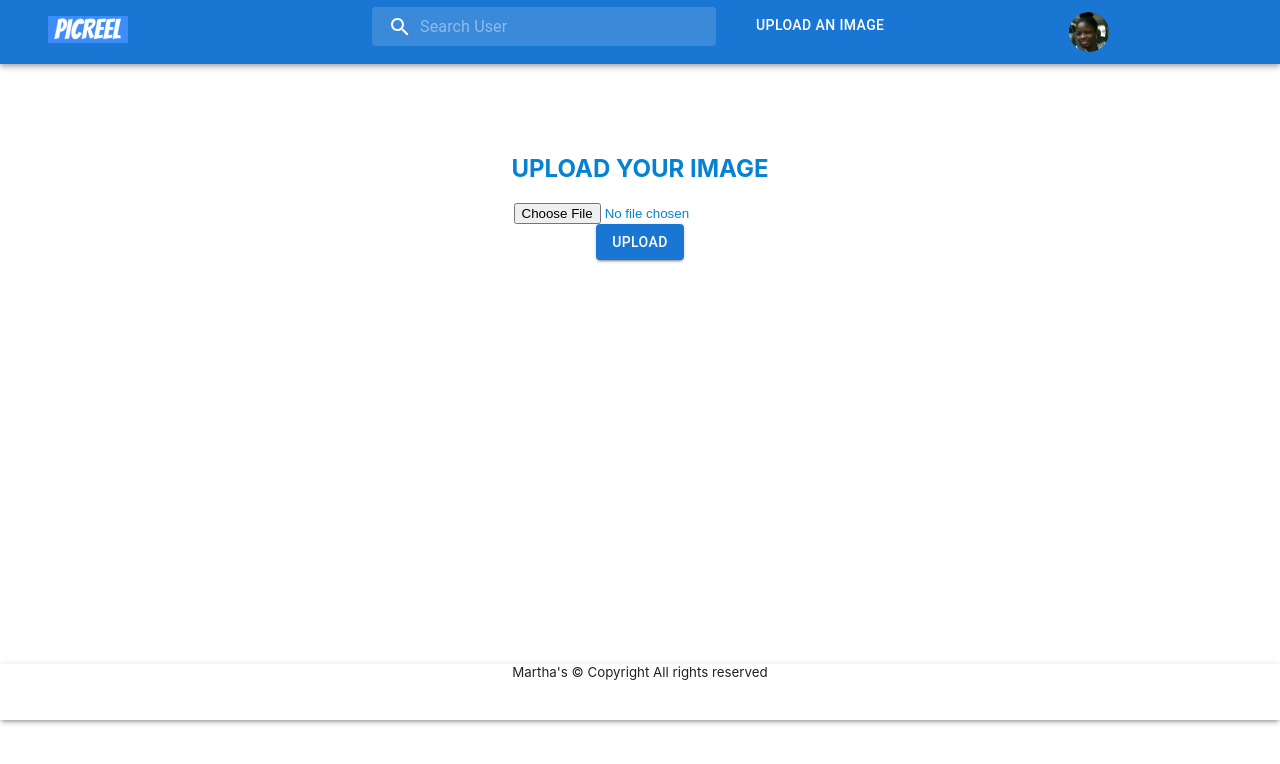
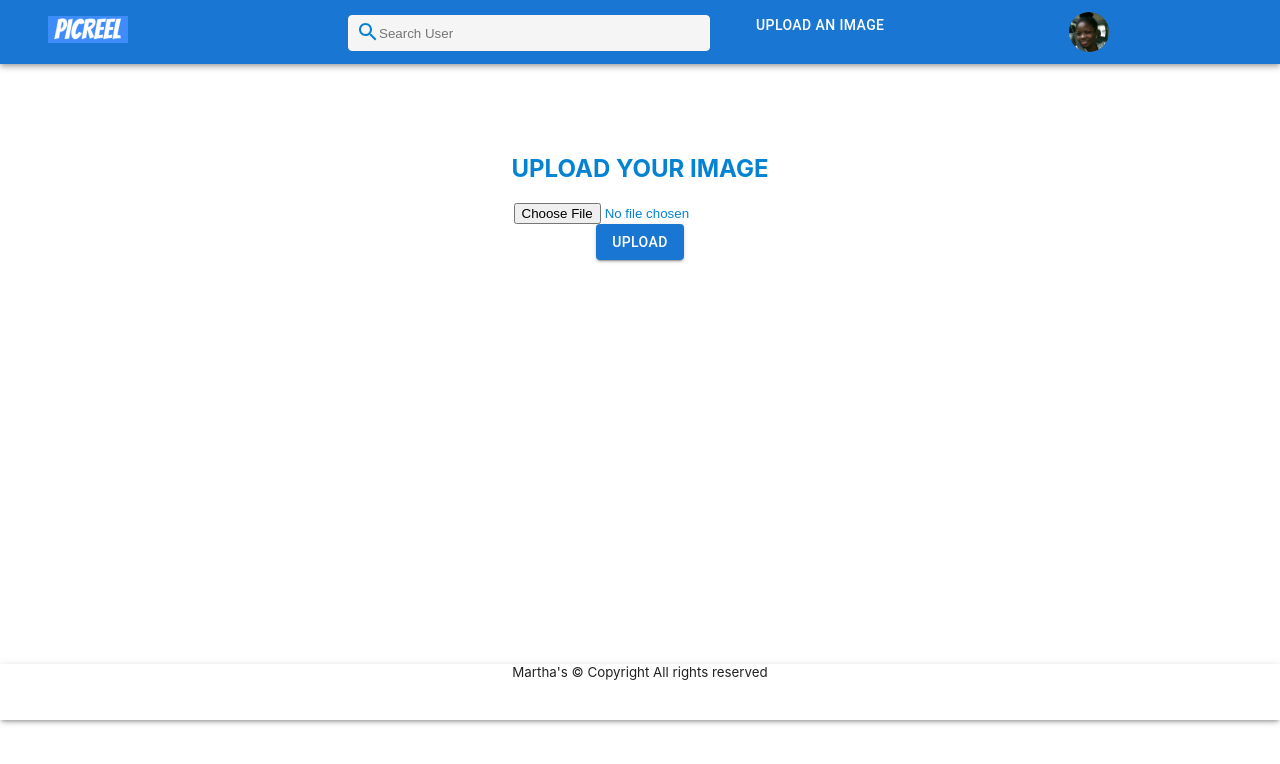
Before and after one commit to marthaakinlolu/picreel, a React (Create React App) app: page /uploadfile in a window 1280 px wide. Shown: the top 764 px of the page. Built offline with nearby package versions, Linux system fonts and the light colour scheme; the HTML template or start-up script is replaced by a standard one.

Commit message:
searchbar

```diff
--- a/src/App.js
+++ b/src/App.js
@@ -9,14 +9,17 @@ import { data } from './Data'
 
 function App() {
  const [images, setImages]= useState([]);
+ const [search, setSearch] = useState("")
  useEffect(()=> setImages(data), [])
+ const filterData = search==="" ? images : images.filter((value) => value.name.toLowerCase().includes(search.toLowerCase()));
+
 
   return (
     <Router>
       <div className="App">
-        <Header images={images} setImages={setImages}/>
+        <Header setSearch={setSearch}/>
         <Routes>
-          <Route path="/" element={<Home images={images}/>}></Route>
+          <Route path="/" element={<Home images={filterData}/>}></Route>
           <Route path="uploadfile" element={<FileUploader images={images} setImages={setImages}/>}></Route>
         </Routes>
         <Footer />
--- a/src/Components/Header.js
+++ b/src/Components/Header.js
@@ -6,7 +6,7 @@ import {NavLink} from "react-router-dom";
 
 
 
-export default function Header({images, setImages}) {
+export default function Header({setSearch}) {
 
 
       const handleClick = () => {
@@ -24,7 +24,7 @@ export default function Header({images, setImages}) {
                   </NavLink>
                 </Grid>
                 <Grid item xs={4}>
-                  <SearchBar placeholder="Search User" images={images} setImages={setImages}/>
+                  <SearchBar placeholder="Search User" setSearch={setSearch}/>
                 </Grid>
                 <Grid item xs={3}>
                   <NavLink to="/uploadFile" className="link-style">
--- a/src/Components/SearchBar.js
+++ b/src/Components/SearchBar.js
@@ -1,71 +1,19 @@
-import React, {useState} from "react";
+import React from "react";
 import SearchIcon from '@mui/icons-material/Search';
-import InputBase from '@mui/material/InputBase';
-import { styled, alpha } from '@mui/material/styles';
 
-export default function SearchBar({placeholder, images, setImages}) {
-    const [filteredData, setFilteredData] = useState([])
+export default function SearchBar({placeholder, setSearch}) {
     const handleFilter =  (event) =>{
-         const searchWord = event.target.value
-         const newFilter= images.filter((value) => value.name.toLowerCase().includes(searchWord.toLowerCase()));
-         console.log(newFilter)
-        //  if (searchWord === "") {
-        //     setFilteredData([]);
-        //  } else {
-        //     setFilteredData(newFilter);
-        //  }
-    };
-    const Search = styled('div')(({ theme }) => ({
-        position: 'relative',
-        borderRadius: theme.shape.borderRadius,
-        backgroundColor: alpha(theme.palette.common.white, 0.15),
-        '&:hover': {
-          backgroundColor: alpha(theme.palette.common.white, 0.25),
-        },
-        marginRight: theme.spacing(2),
-        marginLeft: 0,
-        width: '100%',
-        [theme.breakpoints.up('sm')]: {
-          marginLeft: theme.spacing(3),
-          width: 'auto',
-        },
-      }));
-
-      const SearchIconWrapper = styled('div')(({ theme }) => ({
-        padding: theme.spacing(0, 2),
-        height: '100%',
-        position: 'absolute',
-        pointerEvents: 'none',
-        display: 'flex',
-        alignItems: 'center',
-        justifyContent: 'center',
-      }));
-
-      const StyledInputBase = styled(InputBase)(({ theme }) => ({
-        color: 'inherit',
-        '& .MuiInputBase-input': {
-          padding: theme.spacing(1, 1, 1, 0),
-          // vertical padding + font size from searchIcon
-          paddingLeft: `calc(1em + ${theme.spacing(4)})`,
-          transition: theme.transitions.create('width'),
-          width: '100%',
-          [theme.breakpoints.up('md')]: {
-            width: '20ch',
-          },
-        },
-      }));
-
+         const searchWord = event.target.value;
+         setSearch(searchWord);
+    }
 
       return (
-        <Search>
-                      <SearchIconWrapper>
-                      <SearchIcon />
-                      </SearchIconWrapper>
-                      <StyledInputBase
-                        placeholder={placeholder}
-                        inputProps={{ 'aria-label': 'search' }}
-                        onChange={handleFilter}
-                      />
-        </Search>
+        // <div className="searchBar">
+        //   <input type="text" placeholder={placeholder} onChange={handleFilter}/>
+        // </div>
+        <div className="searchBar">
+          <SearchIcon className="search-icon"/>
+          <input className="search" placeholder={placeholder} type="text" onChange={handleFilter}/>
+      </div>
       )
 }
--- a/src/index.css
+++ b/src/index.css
@@ -58,3 +58,29 @@ code {
   align-items: center;
 
 }
+.searchBar {
+  margin-top: 8px;
+  position: relative;
+  display: flex;
+  min-width: 100px;
+}
+.search-icon {
+  position: absolute;
+  top: 5px;
+  left: 8px;
+  width: 14px;
+  color: #0583d2;
+}
+.search {
+  border: 1px solid seashell;
+  border-radius: 4px;
+  height: 30px;
+  width: 80%;
+  padding: 2px 23px 2px 30px;
+  outline: 0;
+  background-color: #f5f5f5;
+}
+.search:hover, .search:focus {
+  border: 1.5px solid #0583d2;
+  background-color: white;
+}
--- a/src/pages/uploadFile.js
+++ b/src/pages/uploadFile.js
@@ -15,10 +15,10 @@ export default function FileUploader (props) {
         <form className="form">
           <div className="upload-file">
             <FileBase type="file"
-					onDone={({base64}) => {
-						setImages([...images,{ avatar:base64, name:"Martha Tosin 45", image:base64}])}
-					}
-			/>
+					    onDone={({base64}) => {
+						  setImages([...images,{ avatar:base64, name:"Martha Tosin", image:base64}])}
+					    }
+			      />
           </div>
           <Button variant="contained" onClick={handleSubmit}>UPLOAD</Button>
         </form>
```
